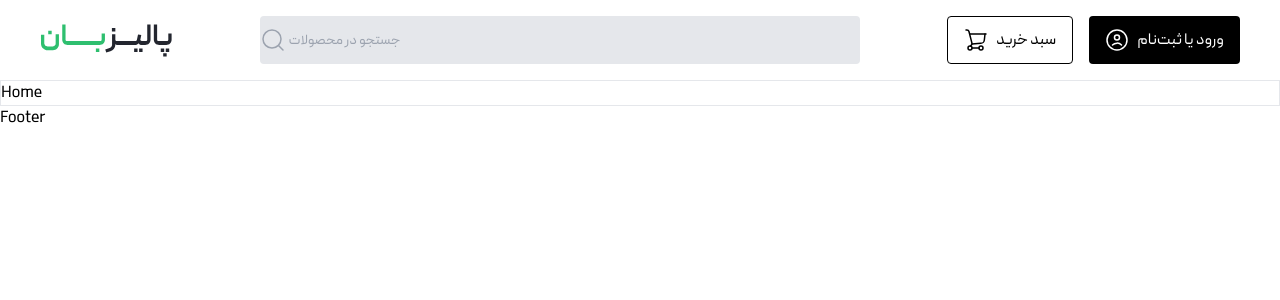
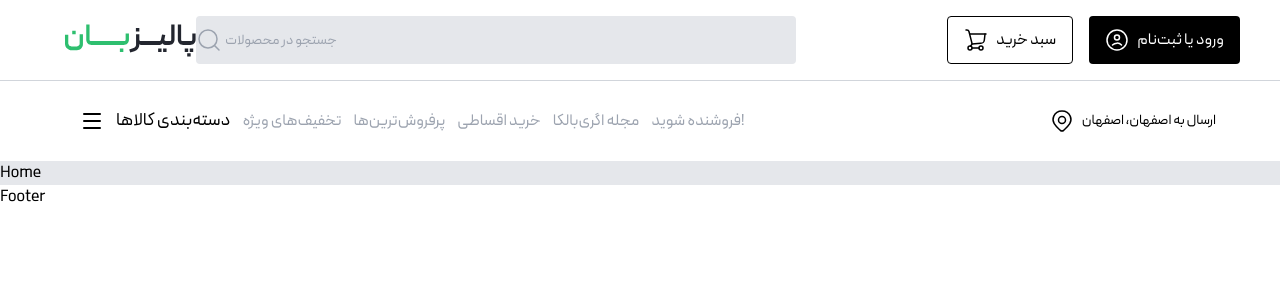
Before and after one commit to hamideslami32/leyan, a Next.js app: page / in a window 1280 px wide. Shown: the top 300 px of the page. Built offline with nearby package versions, Linux system fonts and the light colour scheme.

Commit message:
feat: main menu structure

```diff
--- a/src/components/layout/header/Header.tsx
+++ b/src/components/layout/header/Header.tsx
@@ -3,14 +3,15 @@ import Image from "next/image";
 
 import BasketIcon from "@/assets/icons/basket.svg";
 import UserIcon from "@/assets/icons/user.svg";
-import SearchBar from "./SearchBar";
+import SearchBar from "../search-bar/SearchBar";
 import Link from "next/link";
 
 const Header = () => {
   return (
-    <header className="py-4 grid place-items-center">
+    <header className="py-4 grid place-items-center border-b border-gray-300">
       <div className="w-full max-w-screen-xl flex justify-between">
-        <Link href="/" className="flex items-center">
+        <div className="flex items-center">
+          <Link href="/" className="ml-6 flex items-center">
             <Image
               width="132"
               height="33"
@@ -20,6 +21,7 @@ const Header = () => {
             />
           </Link>
           <SearchBar />
+        </div>
         <div className="flex gap-4 flex-end">
           <Button variant="outlined">
             <BasketIcon />
--- /dev/null
+++ b/src/components/layout/main-menu/MainMenu.tsx
@@ -0,0 +1,43 @@
+import BurgerMenuIcon from "@/assets/icons/burger-menu.svg";
+import LocationIcon from "@/assets/icons/location.svg";
+import Button from "@/components/shared/ui/button/Button";
+import Link from "next/link";
+
+const links = [
+  { link: "#", title: "تخفیف‌های ویژه", icon: "" },
+  { link: "#", title: "پرفروش‌ترین‌ها", icon: "" },
+  { link: "#", title: "خرید اقساطی", icon: "" },
+  { link: "#", title: "مجله اگری‌بالکا", icon: "" },
+  { link: "#", title: "فروشنده شوید!", icon: "" },
+];
+
+const MainMenu = () => {
+  return (
+    <div className="grid place-items-center my-4">
+      <div className="flex w-full max-w-screen-xl items-center justify-between">
+        <div className="flex items-center">
+          <div className="flex gap-3 items-center ml-10">
+            <Button variant="icon">
+              <BurgerMenuIcon />
+            </Button>
+            <span className="text-lg">دسته‌بندی کالاها</span>
+          </div>
+          <div className="flex">
+            {links.map((item, index) => (
+              <Link href={item.link} key={index} className="ml-3 text-gray-400">
+                {item.icon}
+                {item.title}
+              </Link>
+            ))}
+          </div>
+        </div>
+        <Button className="flex items-center" variant="text">
+          <LocationIcon />
+          <span className="text-sm mr-2">ارسال به اصفهان، اصفهان</span>
+        </Button>
+      </div>
+    </div>
+  );
+};
+
+export default MainMenu;
--- a/src/components/shared/ui/button/Button.tsx
+++ b/src/components/shared/ui/button/Button.tsx
@@ -1,7 +1,7 @@
 import classNames from "classnames";
 import { ButtonHTMLAttributes } from "react";
 
-type Variants = "normal" | "outlined" | "icon";
+type Variants = "normal" | "outlined" | "icon" | "text";
 export interface ButtonProps extends ButtonHTMLAttributes<HTMLButtonElement> {
   variant?: Variants;
 }
@@ -10,6 +10,7 @@ const variantStyles: Record<Variants, string> = {
   normal: "bg-black text-white hover:bg-gray-700",
   outlined: "border-black border hover:bg-gray-100",
   icon: "!px-0",
+  text: "",
 };
 
 const Button = (props: ButtonProps) => {
--- a/src/layouts/simple.tsx
+++ b/src/layouts/simple.tsx
@@ -1,7 +1,8 @@
 import { LayoutProps } from ".";
 
 import Header from "@/components/layout/header/Header";
-import Footer from "@/components/layout/header/Footer";
+import Footer from "@/components/layout/footer/Footer";
+import MainMenu from "@/components/layout/main-menu/MainMenu";
 
 const simple = (props: LayoutProps) => {
   const { children } = props;
@@ -9,7 +10,8 @@ const simple = (props: LayoutProps) => {
   return (
     <div className="min-h-screen flex flex-col">
       <Header />
-      <main className="flex-1 border border-red-500">{children}</main>
+      <MainMenu />
+      <main className="flex-1 bg-gray-200">{children}</main>
       <Footer />
     </div>
   );
```
Also changed, not shown: src/assets/icons/burger-menu.svg (added), src/assets/icons/location.svg (added), src/components/layout/footer/Footer.tsx (renamed from src/components/layout/header/Footer.tsx), src/components/layout/search-bar/SearchBar.tsx (renamed from src/components/layout/header/SearchBar.tsx). Lines whose indentation alone changed are shown as unchanged.
